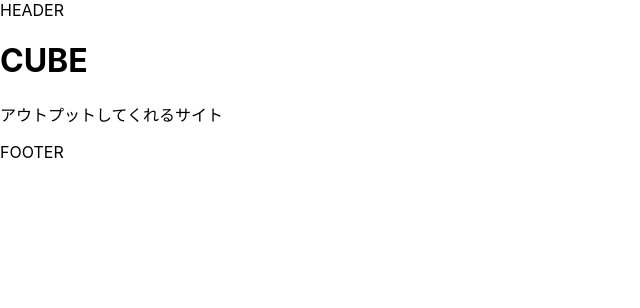
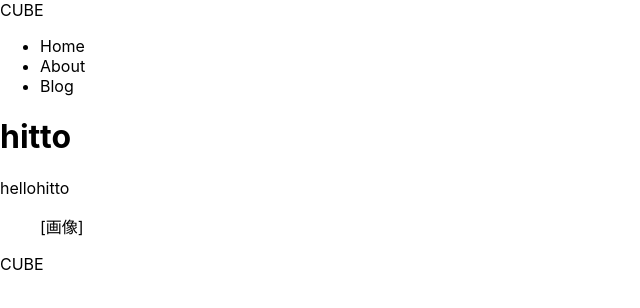
Before and after one commit to hitto-hub/blog, a Next.js app: page / in a window 1280 px wide. Shown: the top 308 px of the page, without its empty margins (0-640 px from the left). Built offline with nearby package versions, Linux system fonts and the light colour scheme.

Commit message:
framework 骨組みといいます。

```diff
--- a/components/footer.js
+++ b/components/footer.js
@@ -1,3 +1,9 @@
+import Logo from 'components/logo';
+
 export default function Footer() {
-    return <footer>FOOTER</footer>
+  return (
+    <footer>
+      <Logo />
+    </footer>
+  );
 }
--- a/components/header.js
+++ b/components/header.js
@@ -1,3 +1,11 @@
+import Logo from "components/logo";
+import Nav from "components/nav";
+
 export default function Header() {
-    return <header>HEADER</header>
+  return (
+    <header>
+      <Logo />
+      <Nav />
+    </header>
+  );
 }
--- a/components/hero.js
+++ b/components/hero.js
@@ -1,8 +1,9 @@
-export default function Hero() {
-    return (
-        <div>
-            <h1>Cube</h1>
-            <p>saito</p>
-        </div>
-    )
+export default function Hero({ title, subtitle, imageOn = false}) {
+  return (
+    <div>
+      <h1>{title}</h1>
+      <p>{subtitle}</p>
+      {imageOn && <figure> [画像] </figure>}
+    </div>
+  );
 }
--- /dev/null
+++ b/components/layout.js
@@ -0,0 +1,13 @@
+import Header from "components/header";
+import Footer from "components/footer";
+export default function Layout({ children }) {
+  return (
+    <>
+      <Header />
+
+      <main>{children}</main>
+
+      <Footer />
+    </>
+  );
+}
--- /dev/null
+++ b/components/logo.js
@@ -0,0 +1,9 @@
+import Link from "next/link";
+
+export default function Logo() {
+  return (
+      <Link href="/">
+        <a>CUBE</a>
+      </Link>
+  );
+}
--- /dev/null
+++ b/components/nav.js
@@ -0,0 +1,25 @@
+import Link from "next/link";
+
+export default function Nav() {
+  return (
+    <nav>
+      <ul>
+        <li>
+          <Link href="/">
+            <a>Home</a>
+          </Link>
+        </li>
+        <li>
+          <Link href="/about">
+            <a>About</a>
+          </Link>
+        </li>
+        <li>
+          <Link href="/blog">
+            <a>Blog</a>
+          </Link>
+        </li>
+      </ul>
+    </nav>
+  );
+}
--- a/pages/_app.js
+++ b/pages/_app.js
@@ -1,7 +1,12 @@
-import '../styles/globals.css'
+import Layout from "components/layout";
+import "../styles/globals.css";
 
 function MyApp({ Component, pageProps }) {
-  return <Component {...pageProps} />
+  return (
+    <Layout>
+      <Component {...pageProps} />
+    </Layout>
+  );
 }
 
 export default MyApp
--- a/pages/index.js
+++ b/pages/index.js
@@ -1,20 +1,11 @@
-import Header from 'components/header'
-import Hero from 'components/hero'
-import Footer from 'components/footer'
+import Hero from "components/hero"
 
 export default function Home() {
   return (
-    <>
-      <eader>HEADER</eader>
-
-      <main>
-        <div>
-          <h1>CUBE</h1>
-          <p>アウトプットしてくれるサイト</p>
-        </div>
-      </main>
-
-      <footer>FOOTER</footer>
-    </>
+    <Hero
+      title="hitto"
+      subtitle="hellohitto"
+      imageOn
+    />
   )
 }
```
Also changed, not shown: pages/about.js (+6 -65 lines), pages/blog/index.js (added, +10 -0 lines), pages/test/test.js (renamed from pages/test.js, +2 -17 lines), pages/test/testlink.js (added, +11 -0 lines).
